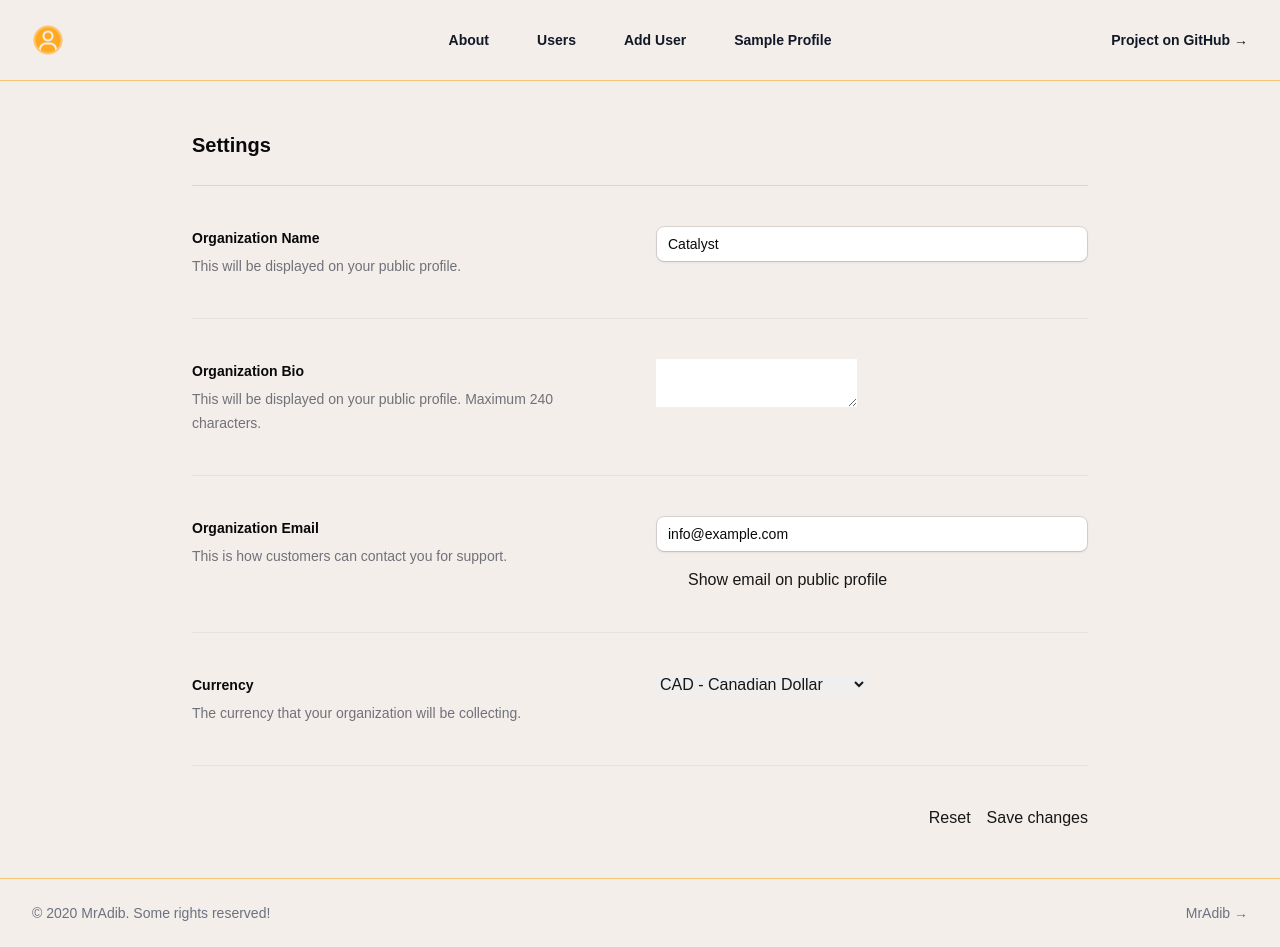
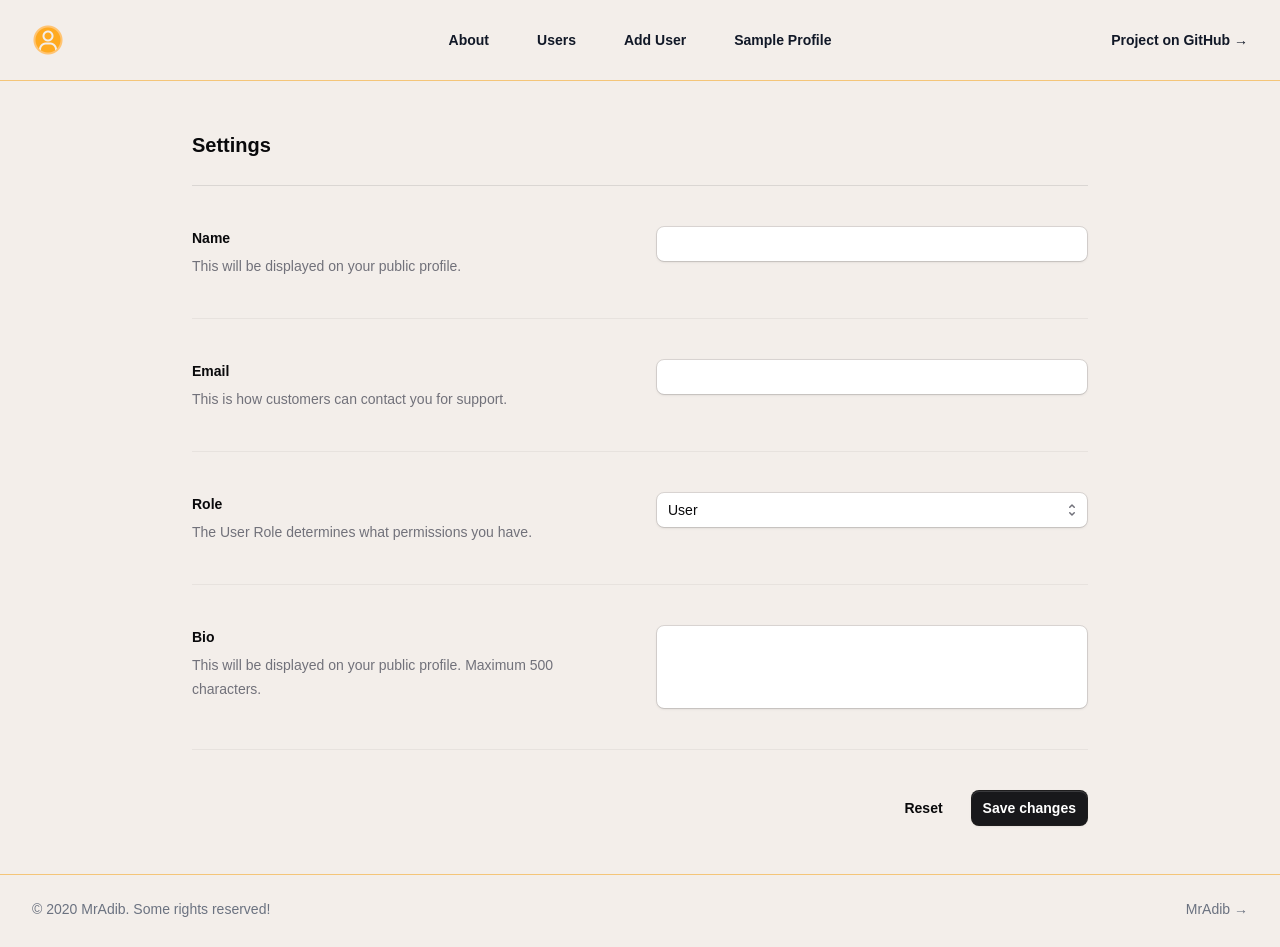
Before and after one commit to JohnAdib/trpc-user-crud, a Next.js app: page /users/add in a window 1280 px wide. Built offline with nearby package versions, Linux system fonts and the light colour scheme.

Commit message:
add form

```diff
--- a/app/users/add/page.tsx
+++ b/app/users/add/page.tsx
@@ -1,9 +1,16 @@
+'use client'
+
 import { AddUser } from '@/components/users/add-user'
 
 export default function Page() {
+  const handleSubmit = (e: React.FormEvent<HTMLFormElement>) => {
+    e.preventDefault()
+    alert('Form submitted')
+  }
+
   return (
     <>
-      <AddUser />
+      <AddUser onSubmit={handleSubmit} />
     </>
   )
 }
--- a/app/users/page.tsx
+++ b/app/users/page.tsx
@@ -5,24 +5,21 @@ import { IUserWithoutPassword, UserRole, UserStatus } from '@/interfaces'
 const sampleData: IUserWithoutPassword[] = [
   {
     id: 1,
-    firstName: 'Lindsay Walton',
-    lastName: 'Front-end Developer',
+    name: 'Lindsay Walton',
     email: 'lindsay.walton@example.com',
     role: UserRole.User,
     status: UserStatus.Active
   },
   {
     id: 2,
-    firstName: 'Lindsay Walton',
-    lastName: 'Front-end Developer',
+    name: 'Lindsay Walton',
     email: 'lindsay@example.com',
     role: UserRole.User,
     status: UserStatus.Active
   },
   {
     id: 3,
-    firstName: 'Lindsay Walton',
-    lastName: 'Front-end Developer',
+    name: 'Lindsay Walton',
     email: 'lindsay2@example.com',
     role: UserRole.User,
     status: UserStatus.Active
--- a/src/components/layout/page-header.tsx
+++ b/src/components/layout/page-header.tsx
@@ -1,4 +1,5 @@
 import { Button } from '../atoms/button'
+import { Heading, Subheading } from '../atoms/heading'
 
 interface IPageHeader {
   title: string
@@ -17,10 +18,10 @@ export function PageHeader({
     <div className="px-4 sm:px-6 lg:px-8">
       <div className="sm:flex sm:items-center">
         <div className="sm:flex-auto">
-          <h1 className="text-base font-semibold leading-6 text-gray-900">
-            {title}
-          </h1>
-          <p className="mt-2 text-sm text-gray-700">{description}</p>
+          <Heading>{title}</Heading>
+          <Subheading level={2} color="gray">
+            {description}
+          </Subheading>
         </div>
         <div className="mt-4 sm:ml-16 sm:mt-0 sm:flex-none">
           <Button href={btnHref} color="sky">
--- a/src/components/users/add-user/index.tsx
+++ b/src/components/users/add-user/index.tsx
@@ -1,26 +1,56 @@
+'use client'
+
 import { Divider } from '@/components/atoms/divider'
 import { Heading, Subheading } from '@/components/atoms/heading'
-import { Textarea, Checkbox, Label, Select, Button } from '@headlessui/react'
+import { Textarea } from '@/components/atoms/textarea'
 import { Input } from '@/components/atoms/input'
 import { Text } from '@/components/atoms/text'
-import { CheckboxField } from '@/components/atoms/checkbox'
+import clsx from 'clsx'
+import { Button } from '@/components/atoms/button'
+import { Select } from '@/components/atoms/select'
+import { UserRole } from '@/interfaces'
 
-export function AddUser() {
+function UserRoleOptions() {
+  return Object.keys(UserRole).map((role) => (
+    <option key={role} value={role.toLocaleLowerCase()}>
+      {role}
+    </option>
+  ))
+}
+
+interface IAddUser {
+  onSubmit: (e: React.FormEvent<HTMLFormElement>) => void
+}
+
+export function AddUser({ onSubmit }: IAddUser) {
   return (
-    <form method="post" className="mx-auto max-w-4xl">
+    <form method="post" className="mx-auto max-w-4xl" onSubmit={onSubmit}>
       <Heading>Settings</Heading>
       <Divider className="my-10 mt-6" />
 
       <section className="grid gap-x-8 gap-y-6 sm:grid-cols-2">
         <div className="space-y-1">
-          <Subheading>Organization Name</Subheading>
+          <Subheading>Name</Subheading>
           <Text>This will be displayed on your public profile.</Text>
         </div>
         <div>
+          <Input aria-label="Name" name="mame" defaultValue="" />
+        </div>
+      </section>
+
+      <Divider className="my-10" soft />
+
+      <section className="grid gap-x-8 gap-y-6 sm:grid-cols-2">
+        <div className="space-y-1">
+          <Subheading>Email</Subheading>
+          <Text>This is how customers can contact you for support.</Text>
+        </div>
+        <div className="space-y-4">
           <Input
-            aria-label="Organization Name"
-            name="name"
-            defaultValue="Catalyst"
+            type="email"
+            aria-label="Email"
+            name="email"
+            // defaultValue="info@example.com"
           />
         </div>
       </section>
@@ -29,57 +59,42 @@ export function AddUser() {
 
       <section className="grid gap-x-8 gap-y-6 sm:grid-cols-2">
         <div className="space-y-1">
-          <Subheading>Organization Bio</Subheading>
+          <Subheading>Role</Subheading>
+          <Text>The User Role determines what permissions you have.</Text>
+        </div>
+        <div>
+          <Select aria-label="Role" name="role" defaultValue="user">
+            <UserRoleOptions />
+          </Select>
+        </div>
+      </section>
+
+      <Divider className="my-10" soft />
+      <section className="grid gap-x-8 gap-y-6 sm:grid-cols-2">
+        <div className="space-y-1">
+          <Subheading>Bio</Subheading>
           <Text>
-            This will be displayed on your public profile. Maximum 240
+            This will be displayed on your public profile. Maximum 500
             characters.
           </Text>
         </div>
         <div>
-          <Textarea aria-label="Organization Bio" name="bio" />
-        </div>
-      </section>
-
-      <Divider className="my-10" soft />
-
-      <section className="grid gap-x-8 gap-y-6 sm:grid-cols-2">
-        <div className="space-y-1">
-          <Subheading>Organization Email</Subheading>
-          <Text>This is how customers can contact you for support.</Text>
-        </div>
-        <div className="space-y-4">
-          <Input
-            type="email"
-            aria-label="Organization Email"
-            name="email"
-            defaultValue="info@example.com"
+          <Textarea
+            aria-label="Organization Bio"
+            name="bio"
+            resizable={false}
+            rows={3}
+            className={clsx('resize-none')}
           />
-          <CheckboxField>
-            <Checkbox name="email_is_public" defaultChecked />
-            <Label>Show email on public profile</Label>
-          </CheckboxField>
-        </div>
-      </section>
-
-      <Divider className="my-10" soft />
-
-      <section className="grid gap-x-8 gap-y-6 sm:grid-cols-2">
-        <div className="space-y-1">
-          <Subheading>Currency</Subheading>
-          <Text>The currency that your organization will be collecting.</Text>
-        </div>
-        <div>
-          <Select aria-label="Currency" name="currency" defaultValue="cad">
-            <option value="cad">CAD - Canadian Dollar</option>
-            <option value="usd">USD - United States Dollar</option>
-          </Select>
         </div>
       </section>
 
       <Divider className="my-10" soft />
 
       <div className="flex justify-end gap-4">
-        <Button type="reset">Reset</Button>
+        <Button type="reset" plain>
+          Reset
+        </Button>
         <Button type="submit">Save changes</Button>
       </div>
     </form>
--- a/src/components/users/users-table/index.tsx
+++ b/src/components/users/users-table/index.tsx
@@ -1,37 +1,34 @@
-import { IUserWithoutPassword } from '@/interfaces'
+'use client'
+
+import { IUser } from '@/interfaces'
 import Link from 'next/link'
 
-export function UsersTable({ users }: { users: IUserWithoutPassword[] }) {
+export function UsersTable({ users }: { users: IUser[] }) {
   return (
     <div className="px-4 sm:px-6 lg:px-8">
       <div className="mt-8 flow-root">
         <div className="-mx-4 -my-2 overflow-x-auto sm:-mx-6 lg:-mx-8">
           <div className="inline-block min-w-full py-2 align-middle sm:px-6 lg:px-8">
             <div className="overflow-hidden shadow ring-1 ring-black ring-opacity-5 sm:rounded-lg">
-              <table className="min-w-full divide-y divide-gray-300">
-                <thead className="bg-gray-50">
+              <table className="min-w-full divide-y divide-gray-300 dark:divide-gray-600">
+                <thead className="bg-gray-50 dark:bg-gray-900">
                   <tr>
                     <th
                       scope="col"
-                      className="py-3.5 pl-4 pr-3 text-left text-sm font-semibold text-gray-900 sm:pl-6"
+                      className="py-3.5 pl-4 pr-3 text-left text-sm font-semibold text-gray-900 dark:text-gray-100 sm:pl-6"
                     >
-                      First Name
+                      Name
                     </th>
+
                     <th
                       scope="col"
-                      className="px-3 py-3.5 text-left text-sm font-semibold text-gray-900"
-                    >
-                      Last Name
-                    </th>
-                    <th
-                      scope="col"
-                      className="px-3 py-3.5 text-left text-sm font-semibold text-gray-900"
+                      className="px-3 py-3.5 text-left text-sm font-semibold text-gray-900 dark:text-gray-100"
                     >
                       Email
                     </th>
                     <th
                       scope="col"
-                      className="px-3 py-3.5 text-left text-sm font-semibold text-gray-900"
+                      className="px-3 py-3.5 text-left text-sm font-semibold text-gray-900 dark:text-gray-100"
                     >
                       Role
                     </th>
@@ -43,14 +40,14 @@ export function UsersTable({ users }: { users: IUserWithoutPassword[] }) {
                     </th>
                   </tr>
                 </thead>
-                <tbody className="divide-y divide-gray-200 bg-white">
+                <tbody className="divide-y divide-gray-200 bg-white dark:divide-gray-800 dark:bg-gray-900 ">
                   {users.map((person) => (
-                    <tr key={person.id}>
-                      <td className="whitespace-nowrap py-4 pl-4 pr-3 text-sm font-medium text-gray-900 sm:pl-6">
-                        {person.firstName}
-                      </td>
-                      <td className="whitespace-nowrap px-3 py-4 text-sm text-gray-500">
-                        {person.lastName}
+                    <tr
+                      key={person.id}
+                      className="transition hover:bg-gray-800"
+                    >
+                      <td className="whitespace-nowrap py-4 pl-4 pr-3 text-sm font-medium text-gray-900 dark:text-gray-100 sm:pl-6">
+                        {person.name}
                       </td>
                       <td className="whitespace-nowrap px-3 py-4 text-sm text-gray-500">
                         {person.email}
@@ -61,10 +58,10 @@ export function UsersTable({ users }: { users: IUserWithoutPassword[] }) {
                       <td className="relative whitespace-nowrap py-4 pl-3 pr-4 text-right text-sm font-medium sm:pr-6">
                         <Link
                           href={'/users/' + person.id}
-                          className="text-indigo-600 hover:text-indigo-900"
+                          className="text-sky-600 hover:text-sky-900 dark:text-sky-400 dark:hover:text-sky-600"
                         >
                           View Profile
-                          <span className="sr-only">, {person.firstName}</span>
+                          <span className="sr-only">, {person.name}</span>
                         </Link>
                       </td>
                     </tr>
--- a/src/interfaces/index.ts
+++ b/src/interfaces/index.ts
@@ -1,7 +1,4 @@
 // export user interface and types
 export { UserRole } from './user/enum/type-user-role'
 export { UserStatus } from './user/enum/type-user-status'
-export {
-  type IUserWithPassword,
-  type IUserWithoutPassword
-} from './user/i-user'
+export { type IUser } from './user/i-user'
--- a/src/interfaces/user/enum/type-user-role.tsx
+++ b/src/interfaces/user/enum/type-user-role.tsx
@@ -1,4 +1,4 @@
 export enum UserRole {
-  Admin = 'admin',
-  User = 'user'
+  User = 'user',
+  Admin = 'admin'
 }
--- a/src/interfaces/user/i-user.tsx
+++ b/src/interfaces/user/i-user.tsx
@@ -1,28 +1,11 @@
 import { UserRole } from './enum/type-user-role'
 import { UserStatus } from './enum/type-user-status'
 
-interface IUserBase {
+export interface IUser {
   id: number
-  firstName: string
-  lastName: string
+  name: string
   email: string
   role: UserRole
   bio?: string
   status?: UserStatus
 }
-
-export interface IUserWithPassword extends IUserBase {
-  password: string
-}
-
-export interface IUserWithoutPassword extends IUserBase {
-  password?: never
-}
-
-export interface IUserListResponse {
-  users: IUserWithoutPassword[]
-}
-
-export interface IDeleteUser {
-  id: number
-}
```
